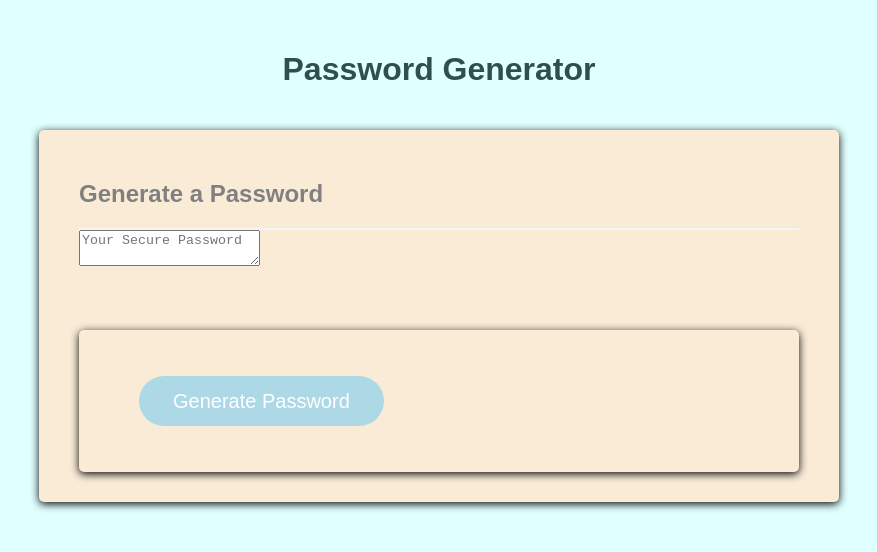
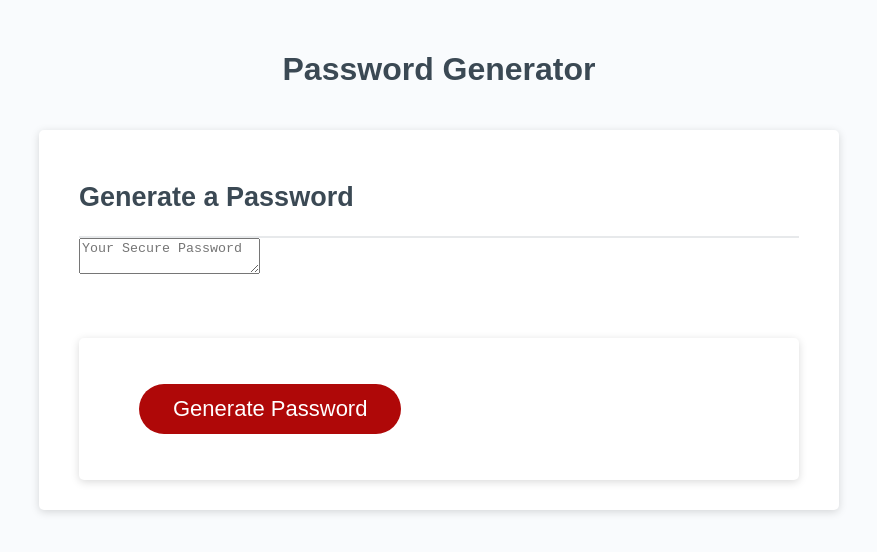
Before and after one commit to DavidPaniagua15/ChallengeNew03, a plain HTML site: page index.html in a window 1280 px wide. Shown: the whole page, without its empty margins (201-1078 px from the left). Drawn offline with Linux system fonts and the light colour scheme.

Commit message:
checking code

```diff
--- a/index.html
+++ b/index.html
@@ -1,9 +1,9 @@
 <!DOCTYPE html>
 <html lang="en">
 <head>
-    <meta charset="UTF-8">
-    <meta http-equiv="X-UA-Compatible" content="IE=edge">
-    <meta name="viewport" content="width=device-width, initial-scale=1.0">
+    <meta charset="UTF-8" />
+    <meta name="viewport" content="width=device-width, initial-scale=1.0" />
+    <meta http-equiv="X-UA-Compatible" content="IE=edge" />
     <title>Password Generator</title>
     <link rel="stylesheet" href="style.css"/>
 </head>
--- a/script.js
+++ b/script.js
@@ -90,13 +90,13 @@ var upperCasedCharacters = [
 
   //prompt for password options//
 function getPasswordOptions() {
-  // Variable to store length of password from user input
+  // Variable to store password from user input //
   var length = parseInt(
     prompt('How many characters would you like your password to contain?'),
     10
   );
 
-  //to check the promp and see if the password length is a number//
+  //to check promp and see if the password length is a number//
   if (Number.isNaN(length)) {
     alert('Password length must be provided as a number');
     return null;
--- a/style.css
+++ b/style.css
@@ -13,8 +13,8 @@ body,
 }
 
 body {
-    font-family: Arial, Helvetica, sans-serif;
-    background-color: lightcyan;
+  font-family: sans-serif;
+  background-color: #f9fbfd;
 }
 
 .wrapper {
@@ -27,15 +27,16 @@ header {
   text-align: center;
   padding: 20px;
   padding-top: 0px;
-    color: darkslategray;
+  color: hsl(206, 17%, 28%);
 }
 
 .card {
-    background-color: antiquewhite;
+  background-color: hsl(0, 0%, 100%);
   border-radius: 5px;
   border-width: 1px;
-    box-shadow: black 0px 2px 8px 0px;
-    color: grey;
+  box-shadow: rgba(0, 0, 0, 0.15) 0px 2px 8px 0px;
+  color: hsl(206, 17%, 28%);
+  font-size: 18px;
   margin: 0 auto;
   max-width: 800px;
   padding: 30px 40px;
@@ -45,7 +46,7 @@ header {
   content: " ";
   display: block;
   width: 100%;
-    background: whitesmoke;
+  background: #e7e9eb;
   height: 2px;
 }
 
@@ -61,7 +62,7 @@ header {
   content: " ";
   display: block;
   width: 100%;
-    background: papayawhip;
+  background: #e7e9eb;
   height: 2px;
 }
 
@@ -73,12 +74,13 @@ header {
 
 .btn {
   border: none;
-    background-color: lightblue;
+  background-color: hsl(360, 91%, 36%);
   border-radius: 25px;
-    box-shadow: black 0px 1px 6px 0px black 0px 1px 1px 0px;
-    color: white;
+  box-shadow: rgba(0, 0, 0, 0.1) 0px 1px 6px 0px rgba(0, 0, 0, 0.2) 0px 1px 1px
+    0px;
+  color: hsl(0, 0%, 100%);
   display: inline-block;
-    font-size: 20px;
+  font-size: 22px;
   line-height: 22px;
   margin: 16px 16px 16px 20px;
   padding: 14px 34px;
@@ -110,13 +112,13 @@ header {
   text-align: center;
   margin-top: 10px;
   margin-bottom: 10px;
-    border: 2px dashes whitesmoke;
+  border: 2px dashed #c0c7cf;
   border-radius: 6px;
   resize: none;
   overflow: hidden;
 }
 
-  @media  (max-width: 690px) {
+@media (max-width: 690px) {
   .btn {
     font-size: 1rem;
     margin: 16px 0px 0px 0px;
```
Lines whose indentation alone changed are shown as unchanged.
